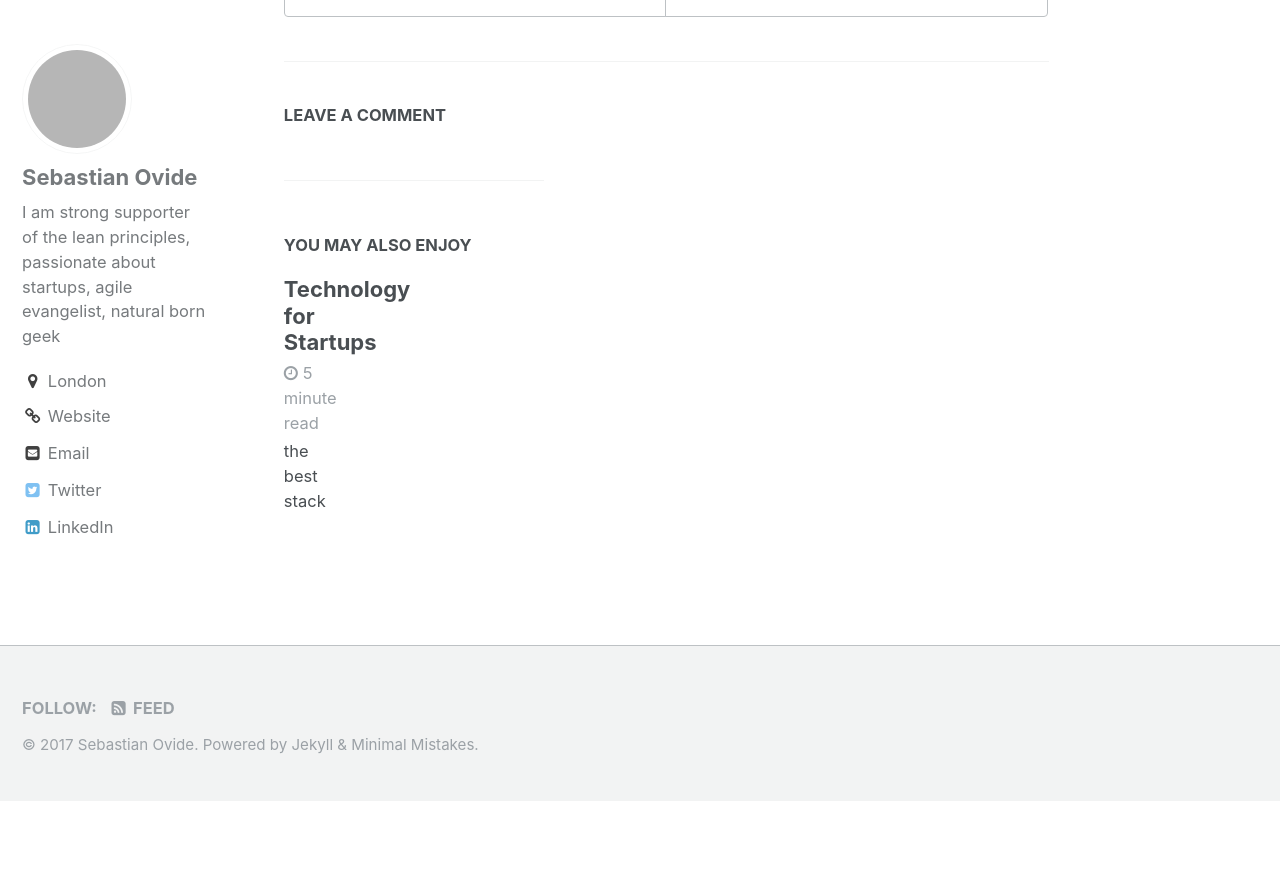
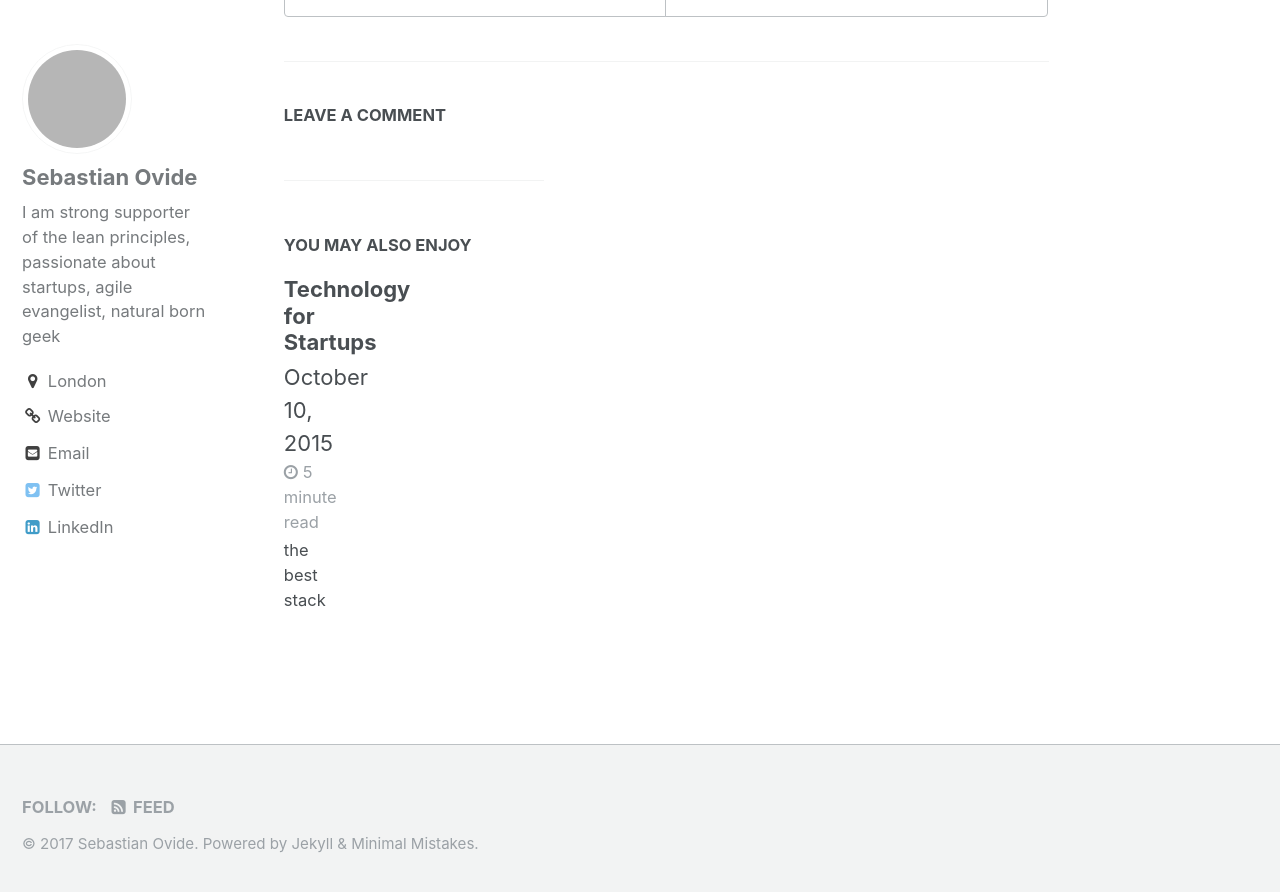
Before and after one commit to sebastianovide/test2, a Jekyll site: the page built from _posts/2015-07-16-about-this-website.md, in a window 1280 px wide and 900 px high, scrolled down 2621 px. Shown: the top 892 px of the window. Built offline with Jekyll 4.4.1, drawn with Linux system fonts in a browser that asks for light colours; comment, search, counter and statistics services are not loaded; before the commit the page ends 3422 px from its top, so only the background shows below that; grey boxes are pictures that could not be loaded.

Commit message:
added date

```diff
--- a/_includes/archive-single.html
+++ b/_includes/archive-single.html
@@ -30,6 +30,7 @@
         <a href="{{ post.url | absolute_url }}" rel="permalink">{{ title }}</a>
       {% endif %}
     </h2>
+    {{ post.date | date: "%B %d, %Y" }}
     {% if post.read_time %}
       <p class="page__meta"><i class="fa fa-clock-o" aria-hidden="true"></i> {% include read-time.html %}</p>
     {% endif %}
```
Also changed, not shown: _pages/about.md (line endings or trailing spaces).
